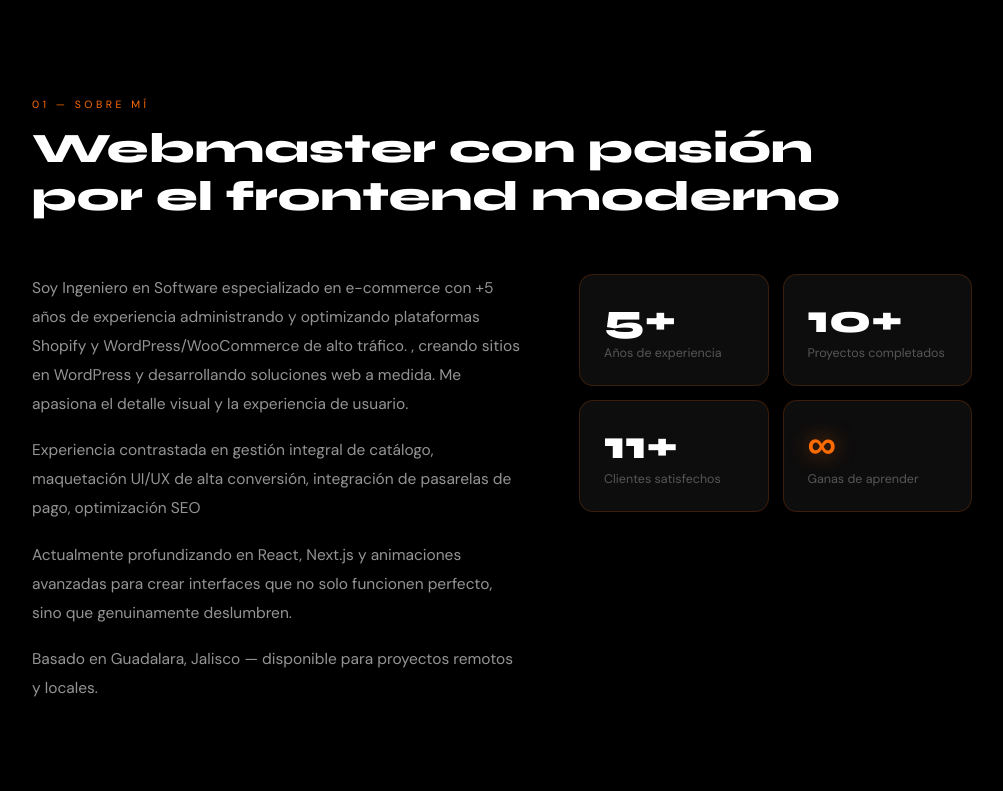
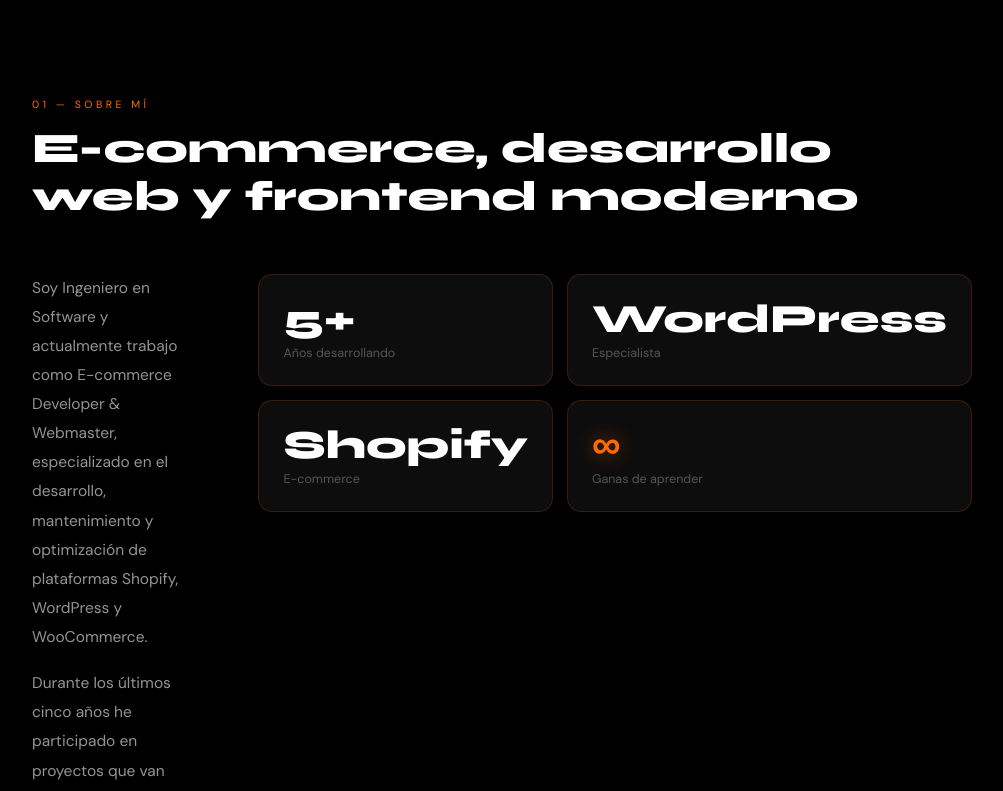
Before and after one commit to Juancarlos-Pal/CP-Portafolio, a React (Vite) app: page / in a window 1280 px wide. Shown: the part 802-1593 px from the top of the page, without its empty margins (138-1141 px from the left). Built offline with nearby package versions, Linux system fonts and the light colour scheme.

Commit message:
se actualizo el resumen de sobre mi

```diff
--- a/src/components/About.jsx
+++ b/src/components/About.jsx
@@ -2,9 +2,9 @@
 import { motion, useInView } from 'framer-motion'
 
 const stats = [
-  { num: '5+',  label: 'Años de experiencia' },
-  { num: '10+', label: 'Proyectos completados' },
-  { num: '11+', label: 'Clientes satisfechos' },
+  { num: '5+',  label: 'Años desarrollando' },
+  { num: 'WordPress', label: 'Especialista' },
+  { num: 'Shopify', label: 'E-commerce' },
   { num: '∞',   label: 'Ganas de aprender', orange: true },
 ]
 
@@ -33,7 +33,7 @@
           fontFamily: 'Syne, sans-serif', fontWeight: 800,
           fontSize: 'clamp(26px,4vw,42px)', marginBottom: 52, lineHeight: 1.15
         }}>
-          Webmaster con pasión<br />por el frontend moderno
+          E-commerce, desarrollo web y frontend moderno
         </motion.h2>
 
         <div style={{ display: 'grid', gridTemplateColumns: '1.25fr 1fr', gap: 56, alignItems: 'start' }}>
@@ -41,10 +41,10 @@
           {/* texto */}
           <motion.div {...fade(0.2)}>
             {[
-              'Soy Ingeniero en Software especializado en e-commerce con +5 años de experiencia administrando y optimizando plataformas Shopify y WordPress/WooCommerce de alto tráfico. , creando sitios en WordPress y desarrollando soluciones web a medida. Me apasiona el detalle visual y la experiencia de usuario.',
-              'Experiencia contrastada en gestión integral de catálogo, maquetación UI/UX de alta conversión, integración de pasarelas de pago, optimización SEO',
-              'Actualmente profundizando en React, Next.js y animaciones avanzadas para crear interfaces que no solo funcionen perfecto, sino que genuinamente deslumbren.',
-              'Basado en Guadalara, Jalisco — disponible para proyectos remotos y locales.'
+              'Soy Ingeniero en Software y actualmente trabajo como E-commerce Developer & Webmaster, especializado en el desarrollo, mantenimiento y optimización de plataformas Shopify, WordPress y WooCommerce.',
+              'Durante los últimos cinco años he participado en proyectos que van desde tiendas en línea y catálogos B2B hasta sitios corporativos, integrando soluciones enfocadas en rendimiento, experiencia de usuario, SEO técnico y procesos de negocio.',
+              'Actualmente estoy ampliando mis conocimientos en React, Next.js y tecnologías modernas de frontend, con el objetivo de complementar mi experiencia en e-commerce y evolucionar hacia un perfil cada vez más sólido como desarrollador frontend.',
+              'Creo en el aprendizaje continuo y en construir soluciones que no solo funcionen correctamente, sino que también ofrezcan una experiencia excepcional para quienes las utilizan.'
             ].map((p, i) => (
               <p key={i} style={{ color: 'rgba(255,255,255,0.58)', lineHeight: 1.88, fontSize: 15.5, marginBottom: 17 }}>{p}</p>
             ))}
```
